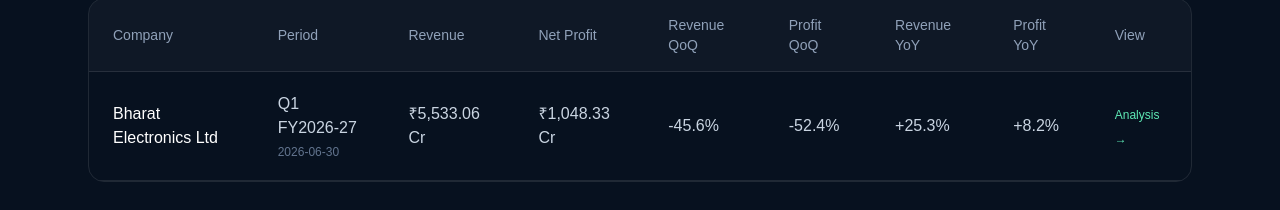
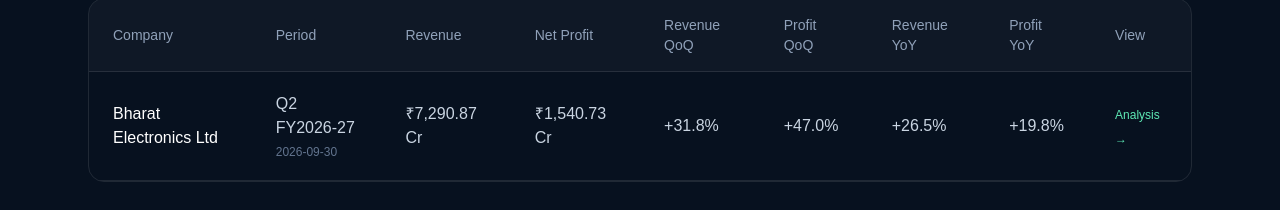
Before and after one commit to 9557690628m-design/mission-wealth, a Next.js app: page /results in a window 1280 px wide. Shown: the part 864-1074 px from the top of the page. Built offline with nearby package versions, Linux system fonts and the light colour scheme.

Commit message:
Add BEL Q2 FY2026-27 verified results

```diff
--- a/src/data/financials/bel-quarterly.ts
+++ b/src/data/financials/bel-quarterly.ts
@@ -1,6 +1,28 @@
 import type { QuarterlyResult } from "@/lib/financials/types";
 
 export const BEL_QUARTERLY_RESULTS: QuarterlyResult[] = [
+  {
+    symbol: "BEL",
+    periodEnd: "2026-09-30",
+    fiscalYear: "FY2026-27",
+    quarter: "Q2",
+
+    revenue: 7290.87,
+    profitBeforeTax: 2064.04,
+    netProfit: 1540.73,
+    eps: 2.11,
+
+    currency: "INR",
+    unit: "crores",
+
+    reportedAt: "2026-10-30",
+
+    sourceId: "BEL-Q2-FY2026-27",
+
+    source:
+      "Bharat Electronics Limited - Q2 FY2026-27 Unaudited Financial Results",
+  },
+
   {
     symbol: "BEL",
     periodEnd: "2026-06-30",
--- a/src/data/financials/sources.ts
+++ b/src/data/financials/sources.ts
@@ -4,6 +4,15 @@ export const FINANCIAL_SOURCES: Record<
   string,
   FinancialSource
 > = {
+  "BEL-Q2-FY2026-27": {
+    type: "company_filing",
+    name:
+      "Bharat Electronics Limited Q2 FY2026-27 Financial Results",
+    filingDate: "2026-10-30",
+    reportingBasis: "standalone",
+    auditStatus: "unaudited",
+  },
+
   "BEL-Q1-FY2026-27": {
     type: "company_filing",
     name:
```
